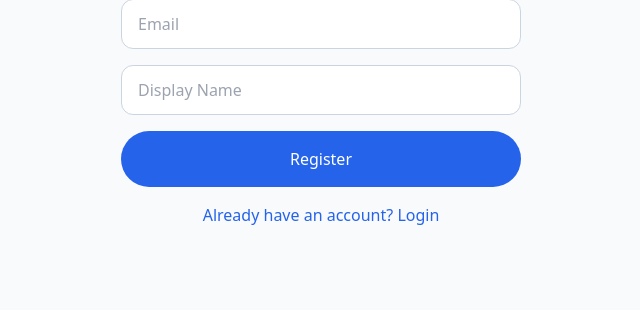
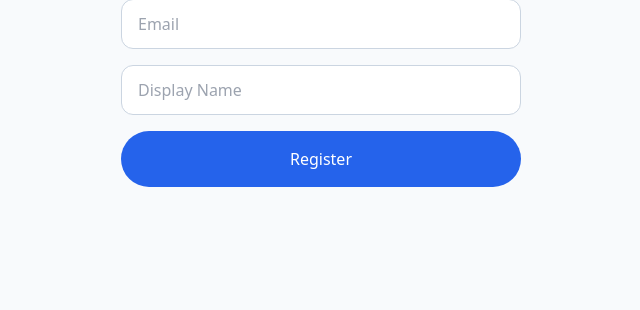
Before and after one commit to barnanst-collab/carrierswap, a Flask app: page /register in a window 1280 px wide. Shown: the part 182-492 px from the top of the page, without its empty margins (319-959 px from the left). Run offline with Flask 3, Linux system fonts and the light colour scheme; some libraries are stand-ins or nearby versions.

Commit message:
Update register.html

```diff
--- a/CarrierSwap/templates/register.html
+++ b/CarrierSwap/templates/register.html
@@ -10,6 +10,5 @@
         <input type="text" name="display_name" placeholder="Display Name" class="w-full border border-slate-300 rounded-xl px-4 py-3 mb-4" required>
         <button type="submit" class="bg-blue-600 text-white px-10 py-4 rounded-full w-full">Register</button>
     </form>
-    <p class="mt-4 text-center"><a href="/login" class="text-blue-600">Already have an account? Login</a></p>
 </div>
 {% endblock %}
```
